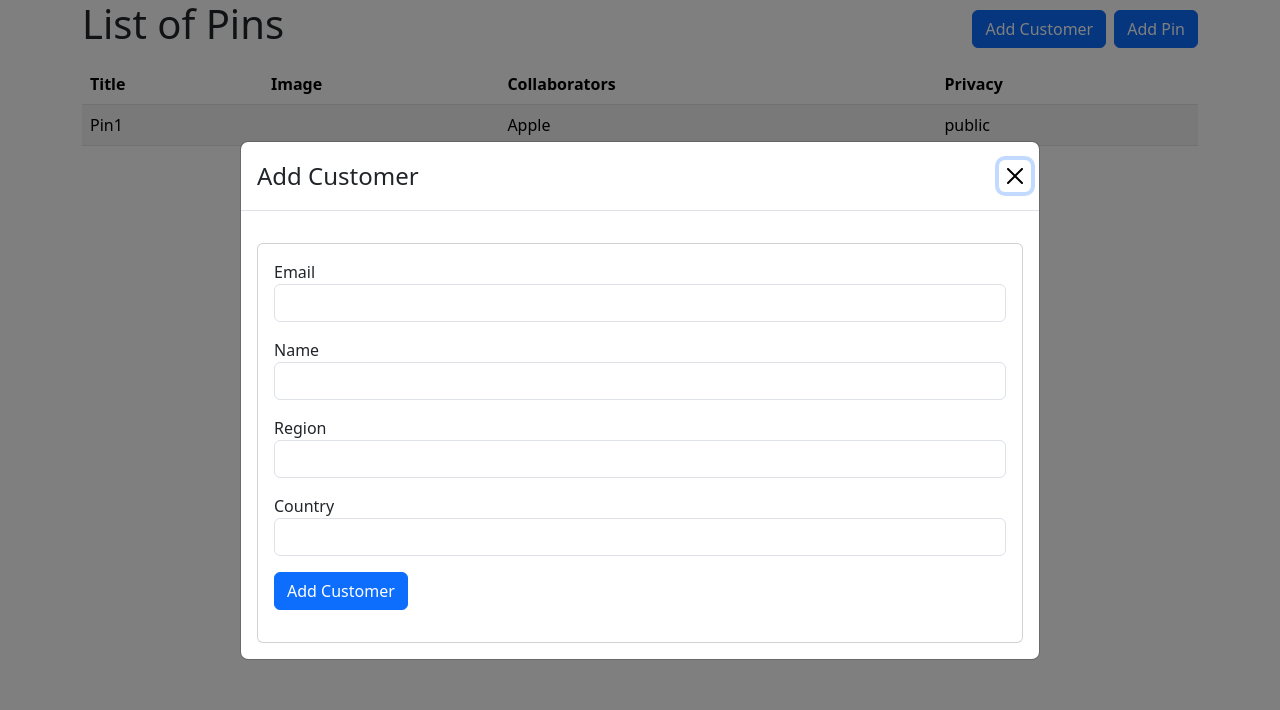
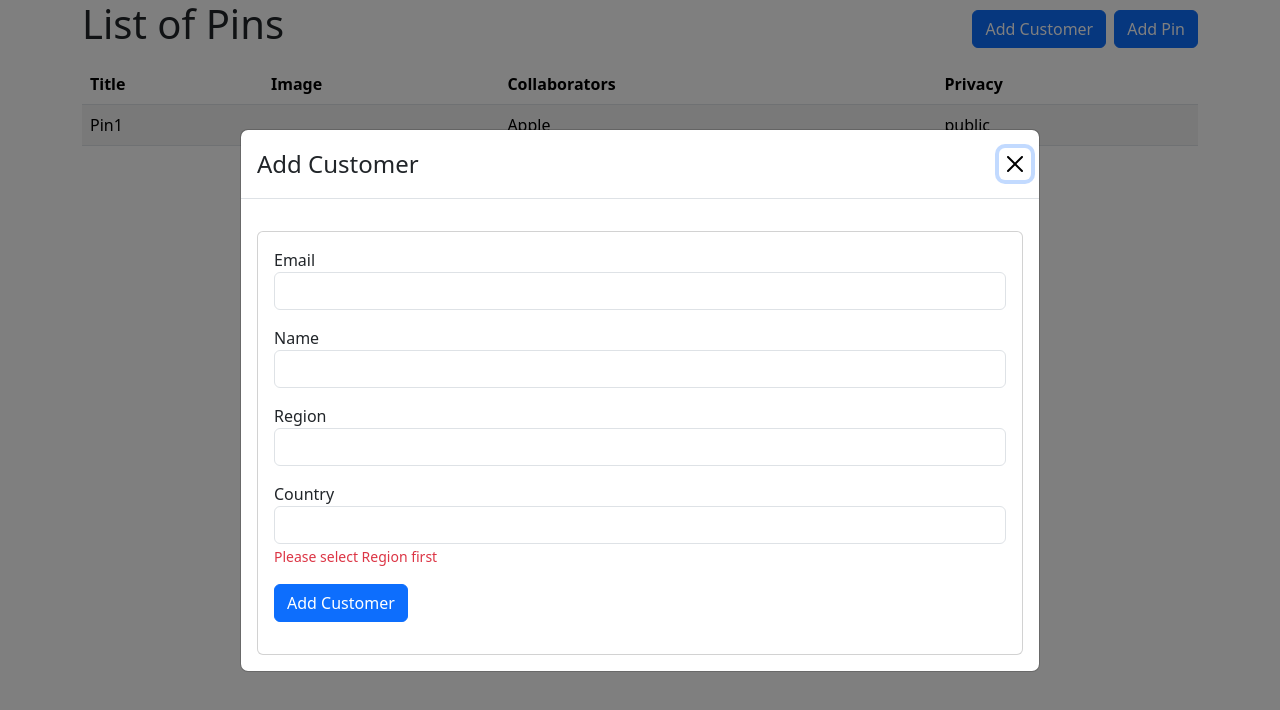
Before and after one commit to mrugendrashilvant/pin-customers, an Angular app: page / in a window 1280 px wide. Both pictures are taken after a click on the button "Add Customer". Shown: the top 710 px of the page. Built offline with nearby package versions, Linux system fonts and the light colour scheme.

Commit message:
autocomplete and validation added for region and country

```diff
--- a/src/app/customer/customer.component.html
+++ b/src/app/customer/customer.component.html
@@ -26,6 +26,7 @@
         <div class="form-group">
           <label for="region">Region</label>
           <input id="region" type="text" formControlName="region" class="form-control"
+                 [editable]="false" (selectItem)="regionSelected = true"
                  [ngbTypeahead]="search" [inputFormatter]="formatter" [resultTemplate]="regionTmp"
                  [ngClass]="{ 'is-invalid': form.submitted && registerUser.controls.region.invalid }">
           <ng-template #regionTmp let-r="result" let-t="term">
@@ -42,6 +43,7 @@
         <div class="form-group">
           <label for="country">Country</label>
           <input id="country" type="text" formControlName="country" class="form-control"
+                 [editable]="false"
                  [ngbTypeahead]="searchCountry" [inputFormatter]="formatter" [resultTemplate]="countryTmp"
                  [ngClass]="{ 'is-invalid': form.submitted && registerUser.controls.country.invalid }">
           <ng-template #countryTmp let-r="result" let-t="term">
@@ -49,8 +51,9 @@
               {{ r }}
             </div>
           </ng-template>
-          <div *ngIf="form.submitted && registerUser.controls.country.invalid" class="text-danger">
-            <small *ngIf="registerUser.controls.country.errors?.['required']">Country is required.</small>
+          <div *ngIf="form.submitted && registerUser.controls.country.invalid || !regionSelected" class="text-danger">
+            <small *ngIf="regionSelected && registerUser.controls.country.errors?.['required']">Country is required.</small>
+            <small *ngIf="!regionSelected">Please select Region first</small>
           </div>
         </div>
         <div class="form-group">
--- a/src/app/customer/customer.component.ts
+++ b/src/app/customer/customer.component.ts
@@ -29,11 +29,12 @@ export class CustomerComponent {
   searching: boolean = false;
   searchFailed: boolean = false;
   countrySearchFailed: boolean = true;
+  regionSelected: boolean = false
 
   constructor(private apiHelper: ApiHelperService) {
   }
 
-  onSubmit(ev:SubmitEvent) {
+  onSubmit(ev: SubmitEvent) {
     ev.preventDefault();
   }
 
@@ -44,7 +45,7 @@ export class CustomerComponent {
       tap(() => this.searching = true),
       switchMap((country) => {
           let region = this.registerUser.controls.region.value;
-        if(region){
+          if (region) {
             return this.apiHelper.getCountry(country, region).pipe(
               tap(() => this.countrySearchFailed = false),
               catchError(() => {
@@ -52,11 +53,12 @@ export class CustomerComponent {
                 return of([]);
               }))
           }
-
+          console.log("select region first")
+          this.regionSelected = false;
           return of([])
         }
       ),
-      tap(() => this.searching = false)
+      tap(() => this.regionSelected = false)
     )
 
   search: OperatorFunction<string, readonly string[]> = (text$: Observable<string>) =>
```
Lines whose indentation alone changed are shown as unchanged.
